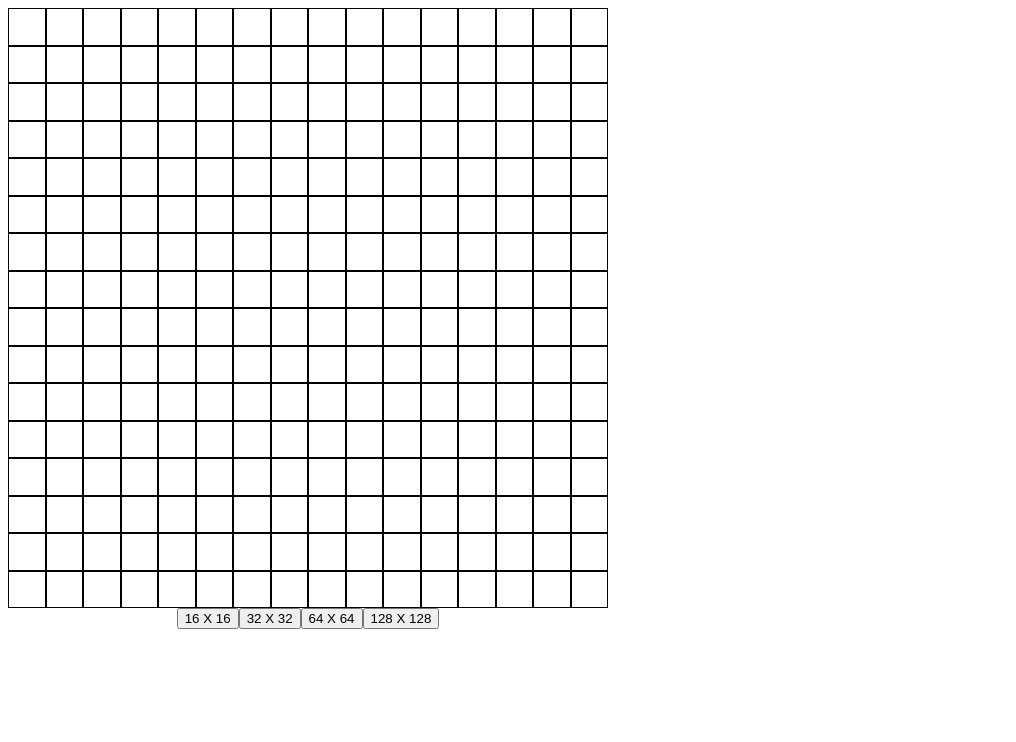
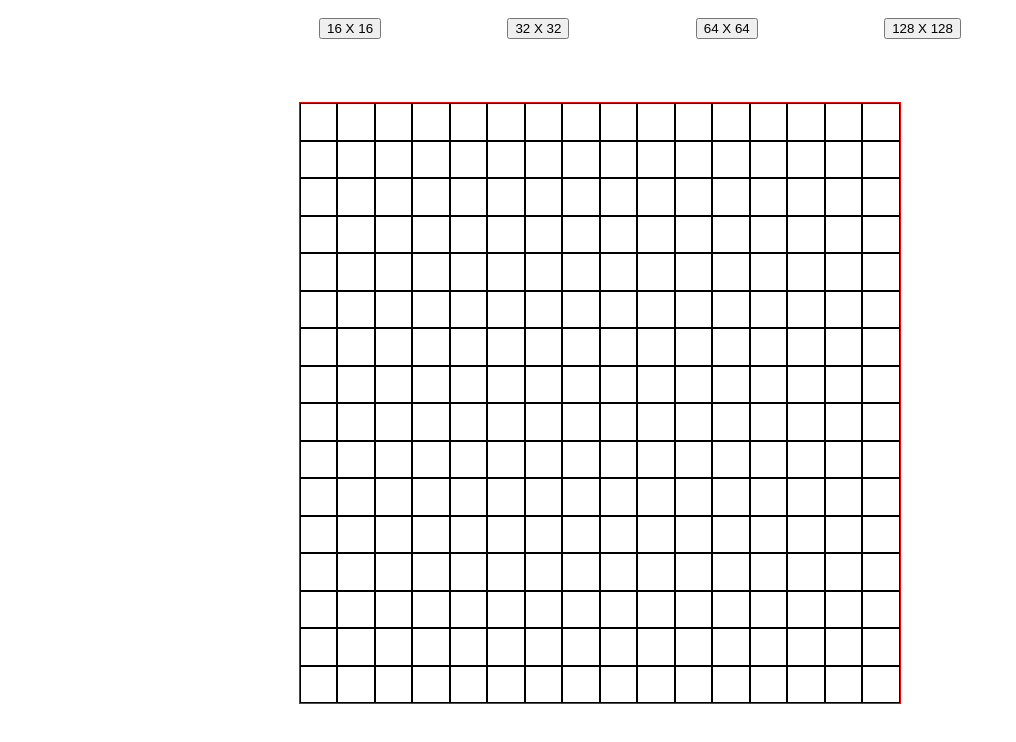
Before and after one commit to Brother-Eaves/etch-a-sketch-top-2025, a plain HTML site: page index.html in a window 1280 px wide. Shown: the whole page, without its empty margins (0-1016 px from the left). Drawn offline with Linux system fonts and the light colour scheme.

Commit message:
Add div to contain Buttons

```diff
--- a/index.html
+++ b/index.html
@@ -8,6 +8,7 @@
     <link rel="stylesheet" href="styles.css">
 </head>
 <body>
+    <div class="btns"></div>
     <div class="container"></div>
 </body>
 </html>
--- a/index.js
+++ b/index.js
@@ -1,5 +1,5 @@
 const container = document.querySelector('.container');
-
+const btns = document.querySelector('.btns')
 
 
 
@@ -19,19 +19,19 @@ const container = document.querySelector('.container');
     const btn1 = document.createElement('button');
     btn1.classList.add('btn1')
     btn1.textContent = '16 X 16'
-    container.appendChild(btn1)
+    btns.appendChild(btn1)
 
     const btn2 = document.createElement('button');
     btn2.classList.add('btn2')
     btn2.textContent = '32 X 32'
-    container.appendChild(btn2)
+    btns.appendChild(btn2)
 
     const btn3 = document.createElement('button');
     btn3.classList.add('btn3')
     btn3.textContent = '64 X 64'
-    container.appendChild(btn3)
+    btns.appendChild(btn3)
 
     const btn4 = document.createElement('button');
     btn4.classList.add('btn4')
     btn4.textContent = '128 X 128'
-    container.appendChild(btn4)
+    btns.appendChild(btn4)
--- a/styles.css
+++ b/styles.css
@@ -1,5 +1,10 @@
 
-
+.btns {
+    display: flex;
+    justify-content: center;
+    gap: 10%;
+    padding-top: 10px;
+}
 .container {
 
     display: flex;
@@ -7,7 +12,9 @@
     width: 600px;
     height: 600px;
     justify-content: center;
-    padding: 0;
+    margin-left: 23%;
+    margin-top: 5%;
+    border: 1px solid red;
 }
 
 .square:hover {
```
